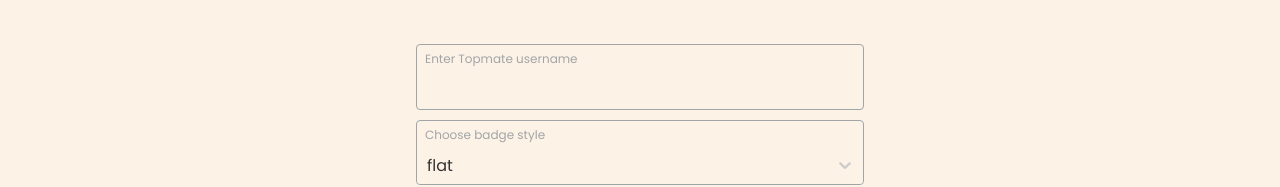
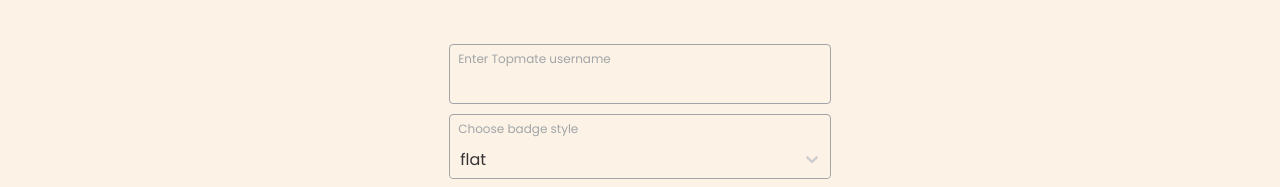
Before and after one commit to vinitshahdeo/topmate-readme-badge, a React (Create React App) app in the folder client/topmate-readme-badge/: page / in a window 1280 px wide. Shown: the part 462-649 px from the top of the page. Built offline with nearby package versions, Linux system fonts and the light colour scheme; a web font is replaced by a local one.

Commit message:
Changed font to Gilroy

```diff
--- a/client/topmate-readme-badge/src/Components/CustomSelect/CustomSelect.css
+++ b/client/topmate-readme-badge/src/Components/CustomSelect/CustomSelect.css
@@ -12,7 +12,6 @@
   }
 
   .SelectContainer__Label{
-
       font-size: 0.75rem;
       color: #a1a5a8;
       padding: .375rem 0.5rem 0.5rem;
--- a/client/topmate-readme-badge/src/Components/CustomSelect/CustomSelect.jsx
+++ b/client/topmate-readme-badge/src/Components/CustomSelect/CustomSelect.jsx
@@ -25,6 +25,7 @@
     ...provided,
     backgroundColor: state.isSelected ? '#E64130' : '#FDF2E6',
     color: state.isSelected ? '#FDF2E6' : '',
+    fontFamily: 'Gilroy',
     '&:hover': {
       ...provided,
       backgroundColor: state.isSelected ? '#E64130' : '#f6f8fa',
--- a/client/topmate-readme-badge/src/Components/Input/Input.css
+++ b/client/topmate-readme-badge/src/Components/Input/Input.css
@@ -20,4 +20,5 @@
 .InputContainer_Input{
     width: 100%;
     padding: .375rem 0.5rem 0.5rem;
+    font-family: 'Gilroy';
 }
```
